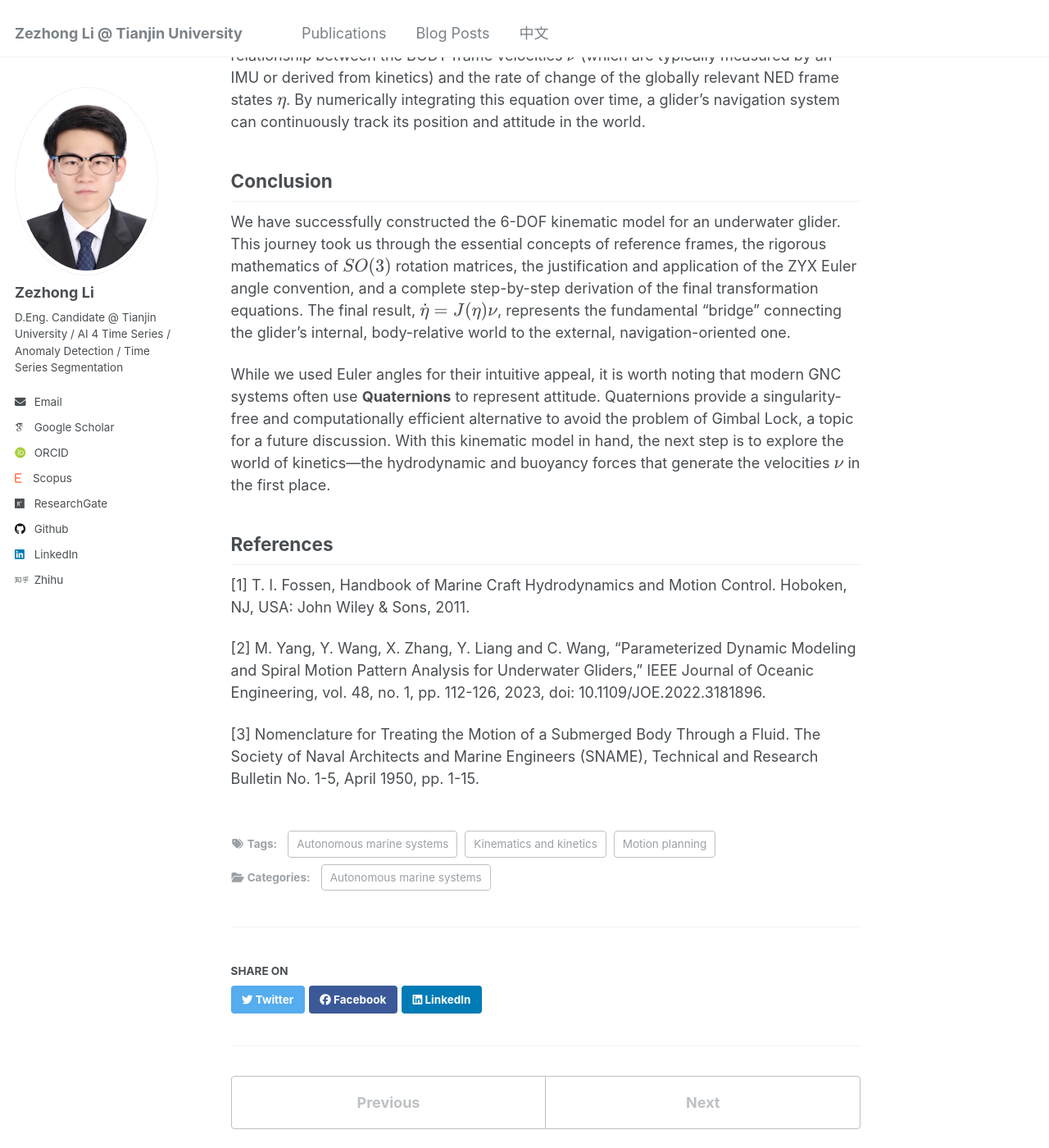
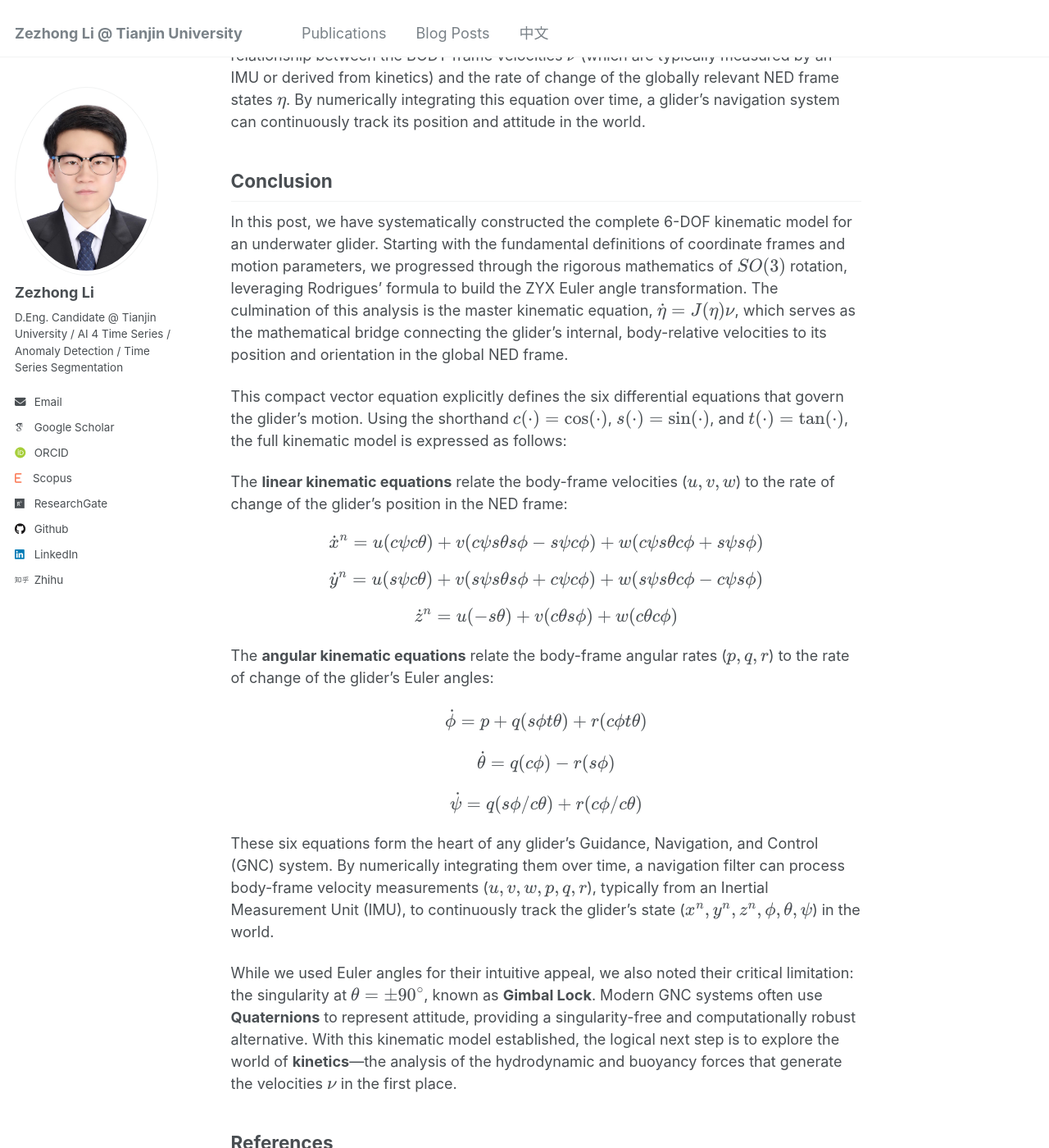
Before and after one commit to lzz19980125/lzz19980125.github.io, a Jekyll site: the page built from _posts/2025-7-28-Kinematic Analysis of Underwater Gliders.md, in a window 1280 px wide and 1400 px high, scrolled down 14260 px. Shown: the whole window at 82% size. Built offline with Jekyll 4.4.1, drawn with Linux system fonts in a browser that asks for light colours; some web fonts are replaced; some of the changed text lies outside the part shown.

Commit message:
Update 2025-7-28-Kinematic Analysis of Underwater Gliders.md

```diff
--- a/_posts/2025-7-28-Kinematic Analysis of Underwater Gliders.md
+++ b/_posts/2025-7-28-Kinematic Analysis of Underwater Gliders.md
@@ -298,9 +298,41 @@ This single equation is the heart of kinematics. It provides the exact different
 
 ## Conclusion
 
-We have successfully constructed the 6-DOF kinematic model for an underwater glider. This journey took us through the essential concepts of reference frames, the rigorous mathematics of $$SO(3)$$ rotation matrices, the justification and application of the ZYX Euler angle convention, and a complete step-by-step derivation of the final transformation equations. The final result, $$\dot{\eta} = J(\eta)\nu$$, represents the fundamental "bridge" connecting the glider's internal, body-relative world to the external, navigation-oriented one.
+In this post, we have systematically constructed the complete 6-DOF kinematic model for an underwater glider. Starting with the fundamental definitions of coordinate frames and motion parameters, we progressed through the rigorous mathematics of $$SO(3)$$ rotation, leveraging Rodrigues' formula to build the ZYX Euler angle transformation. The culmination of this analysis is the master kinematic equation, $$\dot{\eta} = J(\eta)\nu$$, which serves as the mathematical bridge connecting the glider's internal, body-relative velocities to its position and orientation in the global NED frame.
 
-While we used Euler angles for their intuitive appeal, it is worth noting that modern GNC systems often use **Quaternions** to represent attitude. Quaternions provide a singularity-free and computationally efficient alternative to avoid the problem of Gimbal Lock, a topic for a future discussion. With this kinematic model in hand, the next step is to explore the world of kinetics—the hydrodynamic and buoyancy forces that generate the velocities $$\nu$$ in the first place.
+This compact vector equation explicitly defines the six differential equations that govern the glider's motion. Using the shorthand $$c(\cdot) = \cos(\cdot)$$, $$s(\cdot) = \sin(\cdot)$$, and $$t(\cdot) = \tan(\cdot)$$, the full kinematic model is expressed as follows:
+
+The **linear kinematic equations** relate the body-frame velocities ($$u, v, w$$) to the rate of change of the glider's position in the NED frame:
+
+$$
+\dot{x}^n = u(c\psi c\theta) + v(c\psi s\theta s\phi - s\psi c\phi) + w(c\psi s\theta c\phi + s\psi s\phi)
+$$
+
+$$
+\dot{y}^n = u(s\psi c\theta) + v(s\psi s\theta s\phi + c\psi c\phi) + w(s\psi s\theta c\phi - c\psi s\phi)
+$$
+
+$$
+\dot{z}^n = u(-s\theta) + v(c\theta s\phi) + w(c\theta c\phi)
+$$
+
+The **angular kinematic equations** relate the body-frame angular rates ($$p, q, r$$) to the rate of change of the glider's Euler angles:
+
+$$
+\dot{\phi} = p + q(s\phi t\theta) + r(c\phi t\theta)
+$$
+
+$$
+\dot{\theta} = q(c\phi) - r(s\phi)
+$$
+
+$$
+\dot{\psi} = q(s\phi/c\theta) + r(c\phi/c\theta)
+$$
+
+These six equations form the heart of any glider's Guidance, Navigation, and Control (GNC) system. By numerically integrating them over time, a navigation filter can process body-frame velocity measurements ($$u, v, w, p, q, r$$), typically from an Inertial Measurement Unit (IMU), to continuously track the glider's state ($$x^n, y^n, z^n, \phi, \theta, \psi$$) in the world.
+
+While we used Euler angles for their intuitive appeal, we also noted their critical limitation: the singularity at $$\theta = \pm 90^\circ$$, known as **Gimbal Lock**. Modern GNC systems often use **Quaternions** to represent attitude, providing a singularity-free and computationally robust alternative. With this kinematic model established, the logical next step is to explore the world of **kinetics**—the analysis of the hydrodynamic and buoyancy forces that generate the velocities $$\nu$$ in the first place.
 
 ## References
 
```
